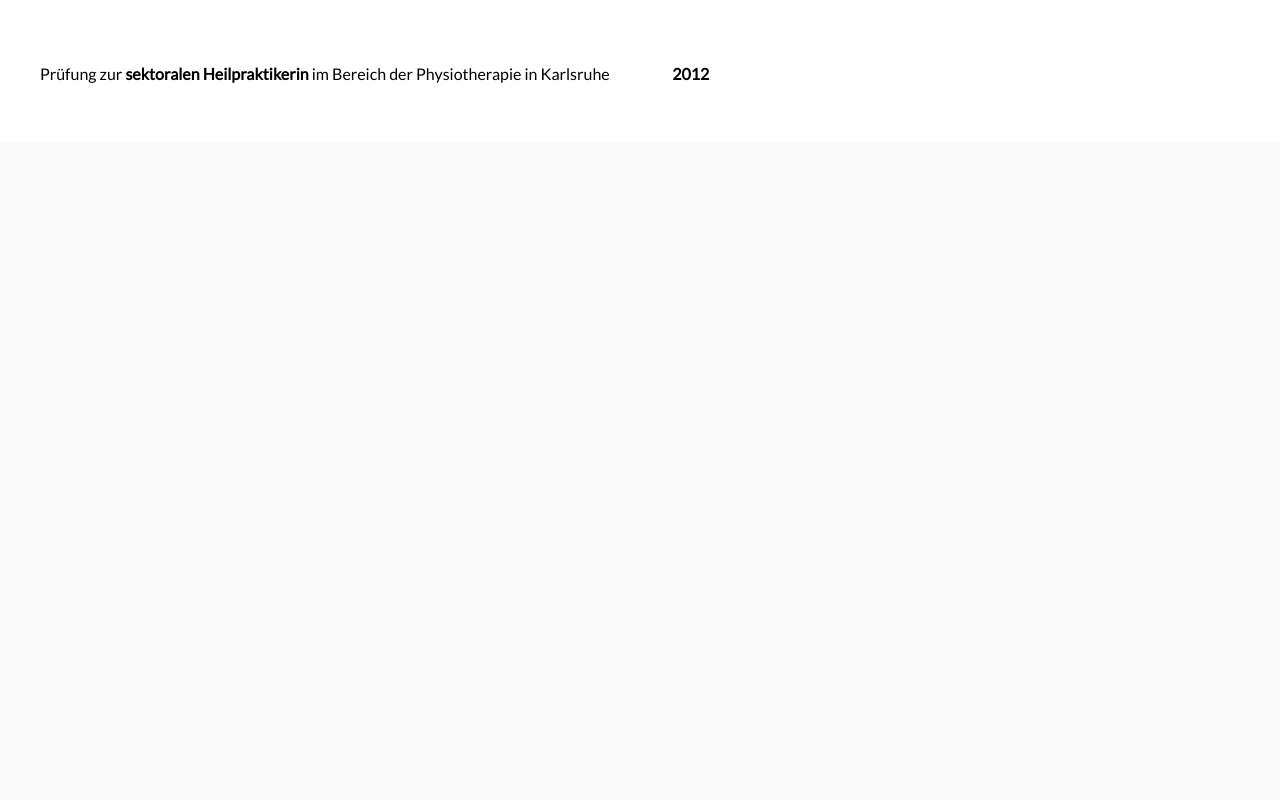
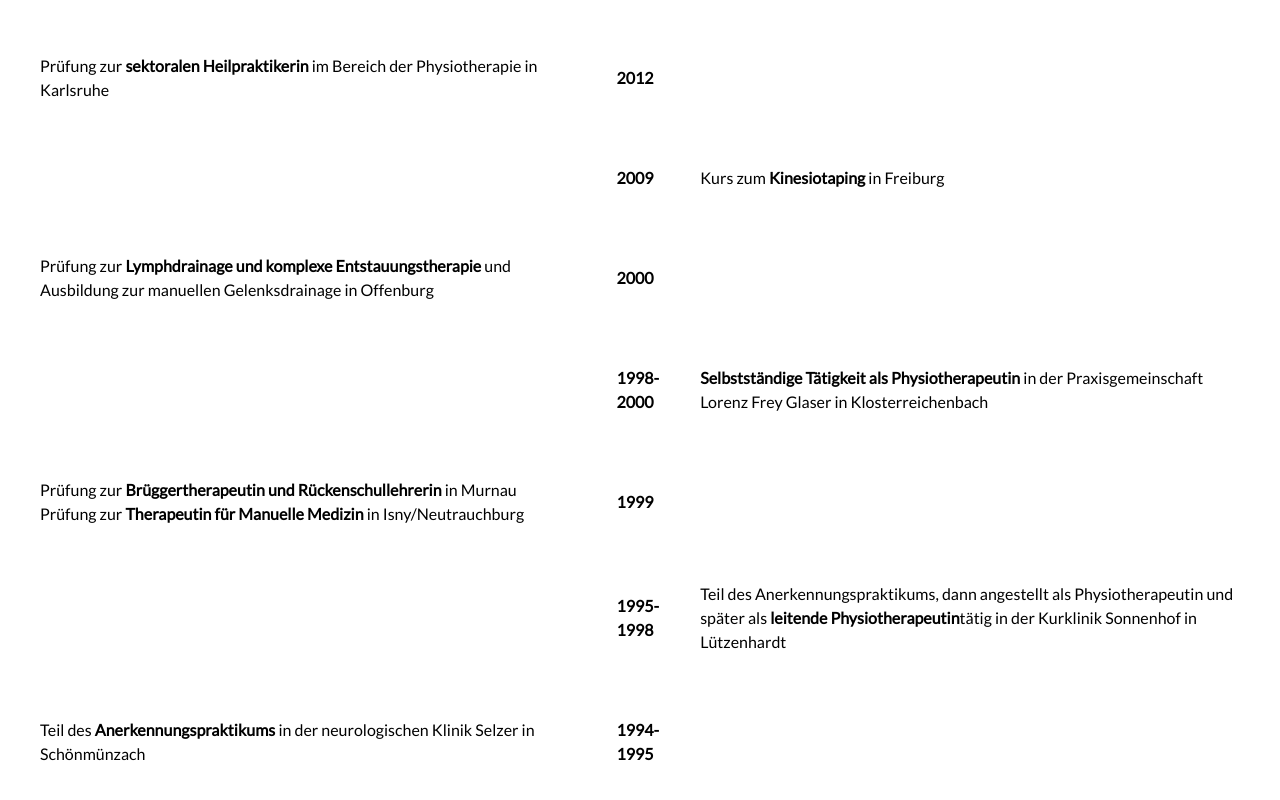
Before and after one commit to pojntfx/physio-dani.de, a Next.js app: page / in a window 1280 px wide. Shown: the part 1621-2421 px from the top of the page. Before the commit the page ends 1763 px from the top, so only its background shows below. Built offline with nearby package versions, Linux system fonts and the light colour scheme.

Commit message:
feat: Add all events

```diff
--- a/pages/index.tsx
+++ b/pages/index.tsx
@@ -394,6 +394,85 @@ const Home = () => {
               <EventRight style={{ gridArea: "e3b" }}>
                 <Typography variant="body1">2012</Typography>
               </EventRight>
+
+              <Event style={{ gridArea: "e4c" }}>
+                <Typography variant="body1">
+                  Kurs zum <Focus>Kinesiotaping</Focus> in Freiburg
+                </Typography>
+              </Event>
+              <EventLeft style={{ gridArea: "e4b" }}>
+                <Typography variant="body1">2009</Typography>
+              </EventLeft>
+
+              <Event style={{ gridArea: "e5a" }}>
+                <Typography variant="body1">
+                  Prüfung zur{" "}
+                  <Focus>Lymphdrainage und komplexe Entstauungstherapie</Focus>{" "}
+                  und Ausbildung zur manuellen Gelenksdrainage in Offenburg
+                </Typography>
+              </Event>
+              <EventRight style={{ gridArea: "e5b" }}>
+                <Typography variant="body1">2000</Typography>
+              </EventRight>
+
+              <Event style={{ gridArea: "e6c" }}>
+                <Typography variant="body1">
+                  <Focus>Selbstständige Tätigkeit als Physiotherapeutin</Focus>{" "}
+                  in der Praxisgemeinschaft Lorenz Frey Glaser in
+                  Klosterreichenbach
+                </Typography>
+              </Event>
+              <EventLeft style={{ gridArea: "e6b" }}>
+                <Typography variant="body1">
+                  1998-
+                  <br />
+                  2000
+                </Typography>
+              </EventLeft>
+
+              <Event style={{ gridArea: "e7a" }}>
+                <Typography variant="body1">
+                  Prüfung zur{" "}
+                  <Focus>Brüggertherapeutin und Rückenschullehrerin</Focus> in
+                  Murnau
+                  <br />
+                  Prüfung zur <Focus>Therapeutin für Manuelle Medizin</Focus> in
+                  Isny/Neutrauchburg
+                </Typography>
+              </Event>
+              <EventRight style={{ gridArea: "e7b" }}>
+                <Typography variant="body1">1999</Typography>
+              </EventRight>
+
+              <Event style={{ gridArea: "e8c" }}>
+                <Typography variant="body1">
+                  Teil des Anerkennungspraktikums, dann angestellt als
+                  Physiotherapeutin und später als{" "}
+                  <Focus>leitende Physiotherapeutin</Focus>
+                  tätig in der Kurklinik Sonnenhof in Lützenhardt
+                </Typography>
+              </Event>
+              <EventLeft style={{ gridArea: "e8b" }}>
+                <Typography variant="body1">
+                  1995-
+                  <br />
+                  1998
+                </Typography>
+              </EventLeft>
+
+              <Event style={{ gridArea: "e9a" }}>
+                <Typography variant="body1">
+                  Teil des <Focus>Anerkennungspraktikums</Focus> in der
+                  neurologischen Klinik Selzer in Schönmünzach
+                </Typography>
+              </Event>
+              <EventRight style={{ gridArea: "e9b" }}>
+                <Typography variant="body1">
+                  1994-
+                  <br />
+                  1995
+                </Typography>
+              </EventRight>
             </EventList>
           </Container>
         </SplitCollection>
@@ -407,14 +486,26 @@ const EventList = styled.div`
   grid-template-areas:
     "e1a e1a e1a e1b e1c e1c e1c"
     "e2a e2a e2a e2b e2c e2c e2c"
-    "e3a e3a e3a e3b e3c e3c e3c";
+    "e3a e3a e3a e3b e3c e3c e3c"
+    "e4a e4a e4a e4b e4c e4c e4c"
+    "e5a e5a e5a e5b e5c e5c e5c"
+    "e6a e6a e6a e6b e6c e6c e6c"
+    "e7a e7a e7a e7b e7c e7c e7c"
+    "e8a e8a e8a e8b e8c e8c e8c"
+    "e9a e9a e9a e9b e9c e9c e9c";
   grid-row-gap: ${({ theme }) => theme.spacing(3)}px;
 
   ${({ theme }) => theme.breakpoints.down("sm")} {
     grid-template-areas:
       "e1a e1a e1a e1b"
       "e2b e2c e2c e2c"
-      "e3a e3a e3a e3b";
+      "e3a e3a e3a e3b"
+      "e4a e4a e4a e4b"
+      "e5a e5a e5a e5b"
+      "e6a e6a e6a e6b"
+      "e7a e7a e7a e7b"
+      "e8a e8a e8a e8b"
+      "e9a e9a e9a e9b";
   }
 `;
 
```
